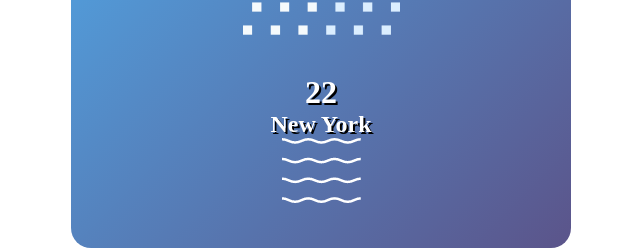
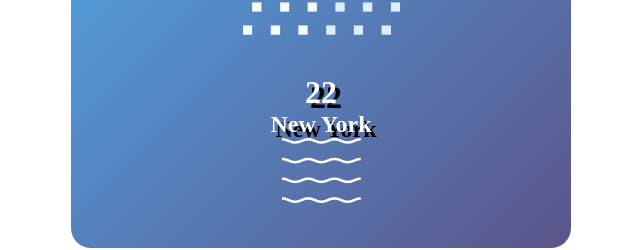
Before and after one commit to Rafael-Chavez/Weather-App, a plain HTML site: page index.html in a window 1280 px wide. Shown: the part 357-607 px from the top of the page, 319-959 px from the left. Drawn offline with Linux system fonts and the light colour scheme.

Commit message:
removed the repetitve code and had the the headers connect withthe weather class

```diff
--- a/index.css
+++ b/index.css
@@ -23,16 +23,9 @@
     align-items: center;
     justify-content: space-between;
 }
-.weather h2 {
-    text-shadow: 5px 5px #000000;
-}
-
-h1 {
-    text-shadow: 5px 5px rgb(0, 0, 0);
-}
 .weather h2{
-    text-shadow: 2px 2px black;
+    text-shadow: 5px 5px black;
 }
 .weather h1{
-    text-shadow: 2px 2px black;
+    text-shadow: 5px 5px black;
 }
```
